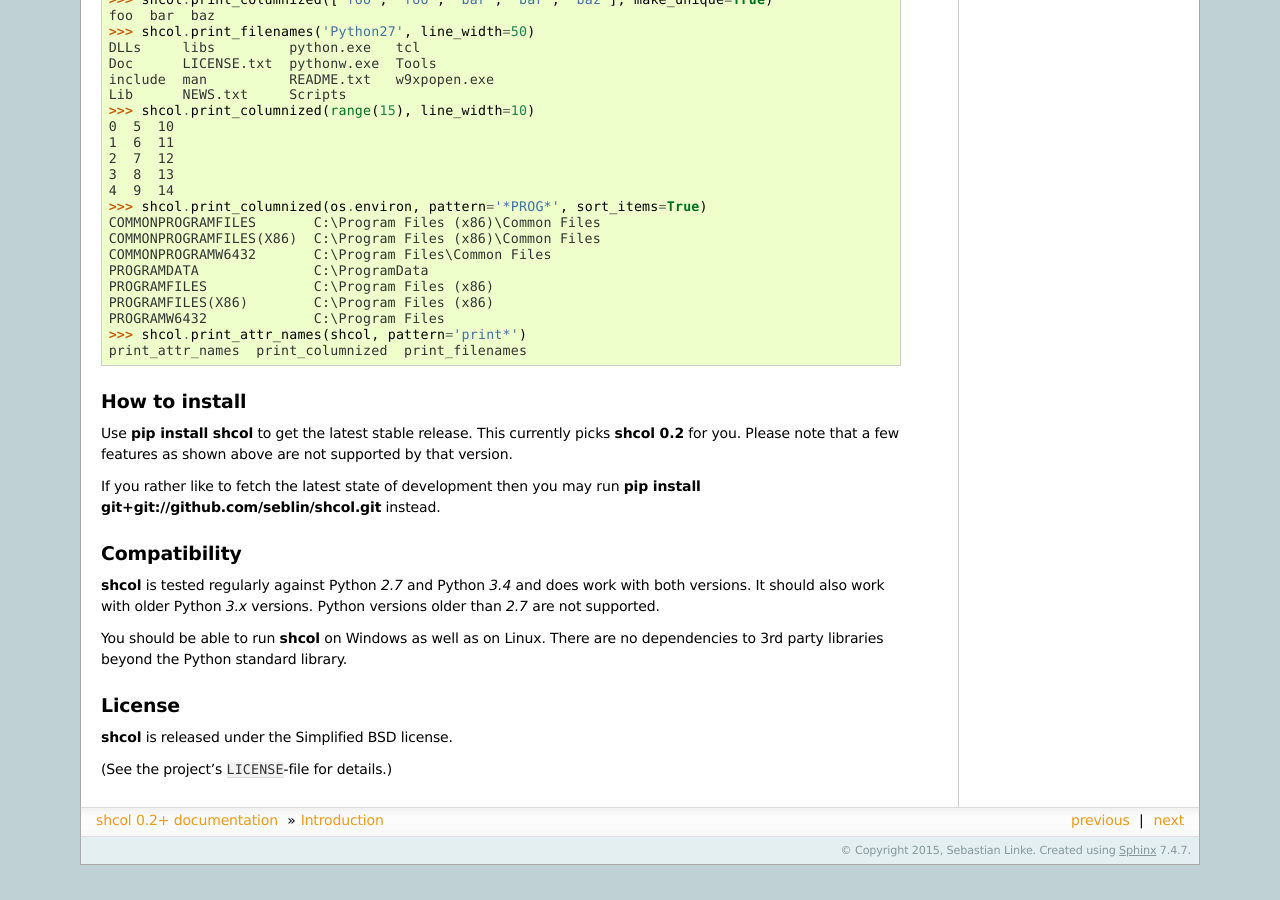
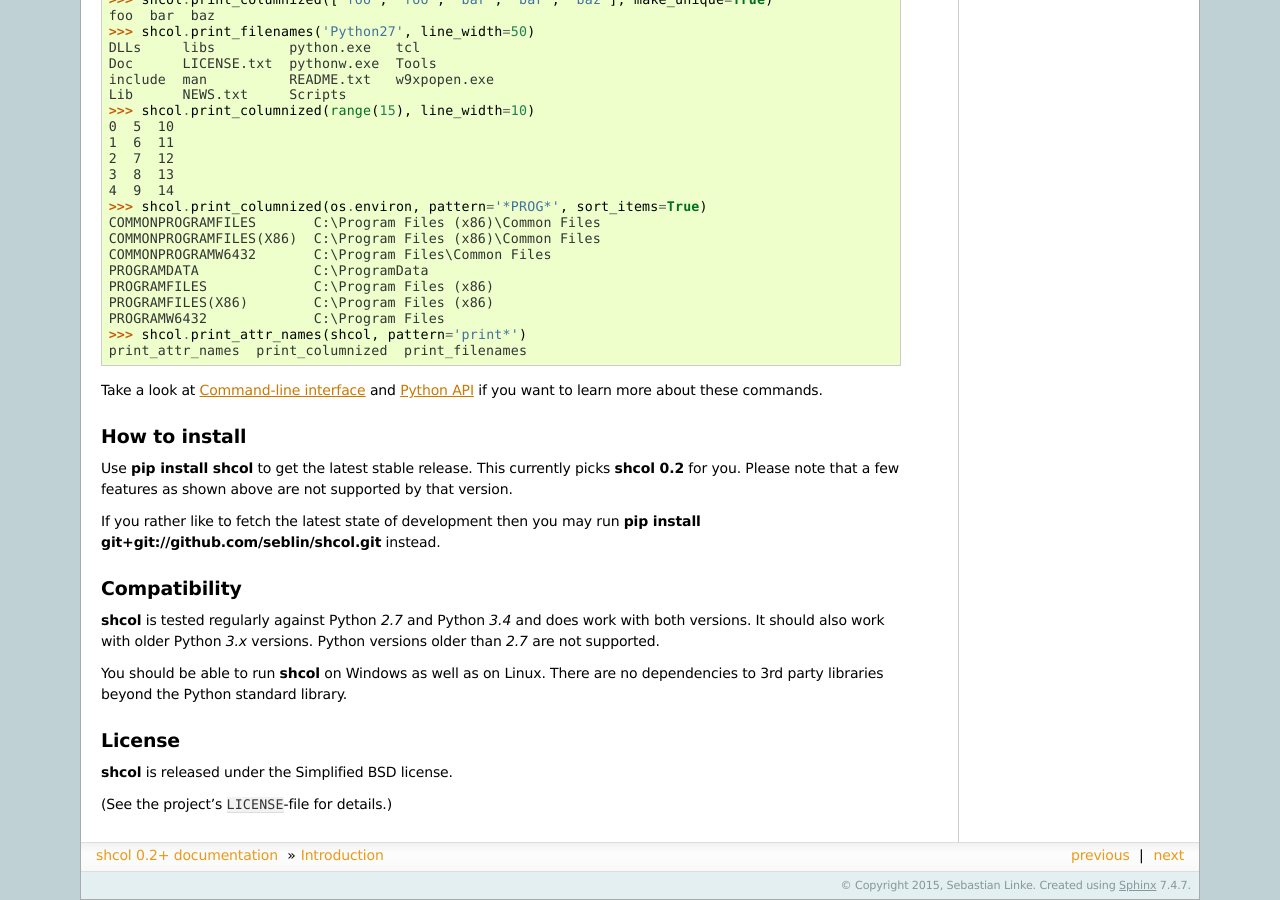
Before and after one commit to seblin/shcol, a Sphinx documentation site: the page built from doc/introduction.rst, in a window 1280 px wide and 900 px high, scrolled down 595 px. Built offline with Sphinx 7.4.7, drawn with Linux system fonts in a browser that asks for light colours; before the commit the page ends 1460 px from its top, so only the background shows below that.

Commit message:
Link to detailed explanations.

```diff
--- a/doc/introduction.rst
+++ b/doc/introduction.rst
@@ -61,6 +61,9 @@ These examples show running :program:`shcol` from the Windows PowerShell:
    >>> shcol.print_attr_names(shcol, pattern='print*')
    print_attr_names  print_columnized  print_filenames
 
+Take a look at :doc:`cli` and :doc:`python-api` if you want to learn more about
+these commands.
+
 
 How to install
 --------------
```
